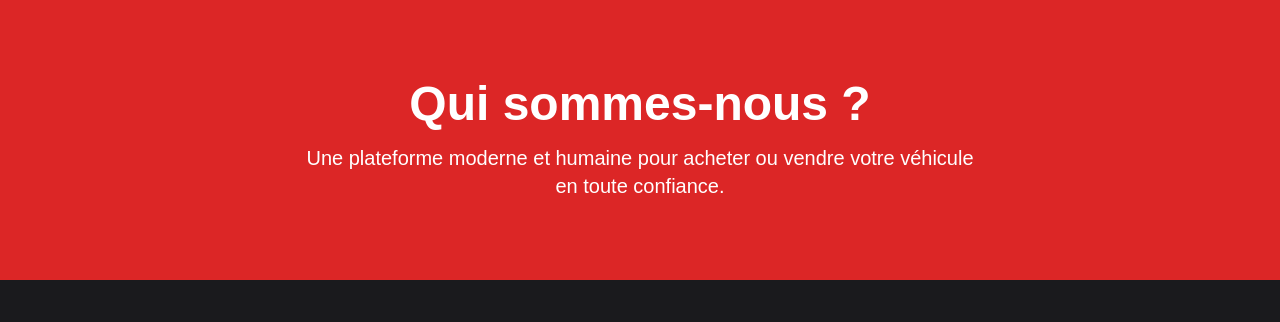
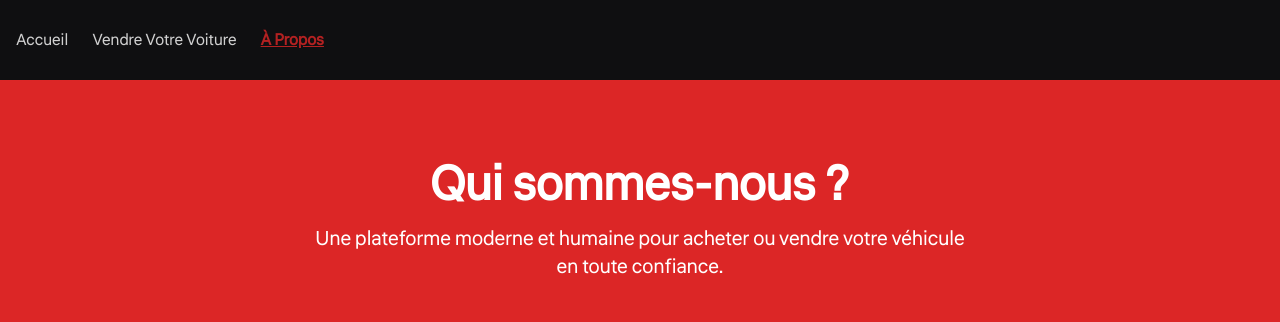
Before and after one commit to Maxx-bl/garage-auto-bonneuil, a website built with Vite: page src/pages/a-propos.html in a window 1280 px wide. Shown: the top 322 px of the page. Built offline with nearby package versions, Linux system fonts and the light colour scheme.

Commit message:
changement fonts et corrections href target blank

```diff
--- a/index.html
+++ b/index.html
@@ -123,8 +123,8 @@
     <div>
       <h4 class="text-base font-semibold mb-2">Informations Légales</h4>
       <ul class="space-y-1">
-        <li><a href="./src/pages/mentions-legales.html" target="_blank" class="hover:underline">Mentions Légales</a></li>
-        <li><a href="./src/pages/politique-confidentialite.html" target="_blank" class="hover:underline">Politique de Confidentialité</a></li>
+        <li><a href="./src/pages/mentions-legales.html" class="hover:underline">Mentions Légales</a></li>
+        <li><a href="./src/pages/politique-confidentialite.html" class="hover:underline">Politique de Confidentialité</a></li>
 
       </ul>
     </div>
@@ -133,7 +133,7 @@
     <div>
       <h4 class="text-base font-semibold mb-2">Notre Société</h4>
       <ul class="space-y-1">
-        <li><a href="./src/pages/a-propos.html" target="_blank" class="hover:underline">À Propos</a></li>
+        <li><a href="./src/pages/a-propos.html" class="hover:underline">À Propos</a></li>
       </ul>
     </div>
 
--- a/package.json
+++ b/package.json
@@ -9,7 +9,7 @@
     "preview": "vite preview"
   },
   "devDependencies": {
-    "vite": "^7.0.4"
+    "vite": "^7.0.5"
   },
   "dependencies": {
     "@tailwindcss/vite": "^4.1.11",
--- a/src/pages/a-propos.html
+++ b/src/pages/a-propos.html
@@ -9,6 +9,15 @@
 
 </head>
 <body class="min-h-screen">
+
+<!-- Header -->
+  <header class="border-b py-7 px-4 flex justify-between items-center border-[#dc2626]">
+  <nav class="flex gap-6 text-sm">
+    <a href="/index.html" class="transition duration-200 text-base opacity-80 hover:opacity-100">Accueil</a>
+    <a href="#" class="transition duration-200 text-base opacity-80 hover:opacity-100">Vendre Votre Voiture</a>
+    <a href="#" class="text-primary font-bold underline text-base opacity-80 hover:opacity-100 transition">À Propos</a>
+  </nav>
+</header>
 
   <!-- Hero section -->
   <section class="bg-[var(--color-primary)] py-20 px-6 text-center text-white">
--- a/src/style.css
+++ b/src/style.css
@@ -6,7 +6,7 @@
   src: url('./assets/fonts/Inter/Inter-Italic-VariableFont_opsz\,wght.ttf') format('truetype');
 }
 
-/*!Faire un choix dans les polices/
+/*!Faire un choix dans les polices*/
 
 @font-face {
   font-family: 'Liter';
```
Also changed, not shown: 1 other file.
